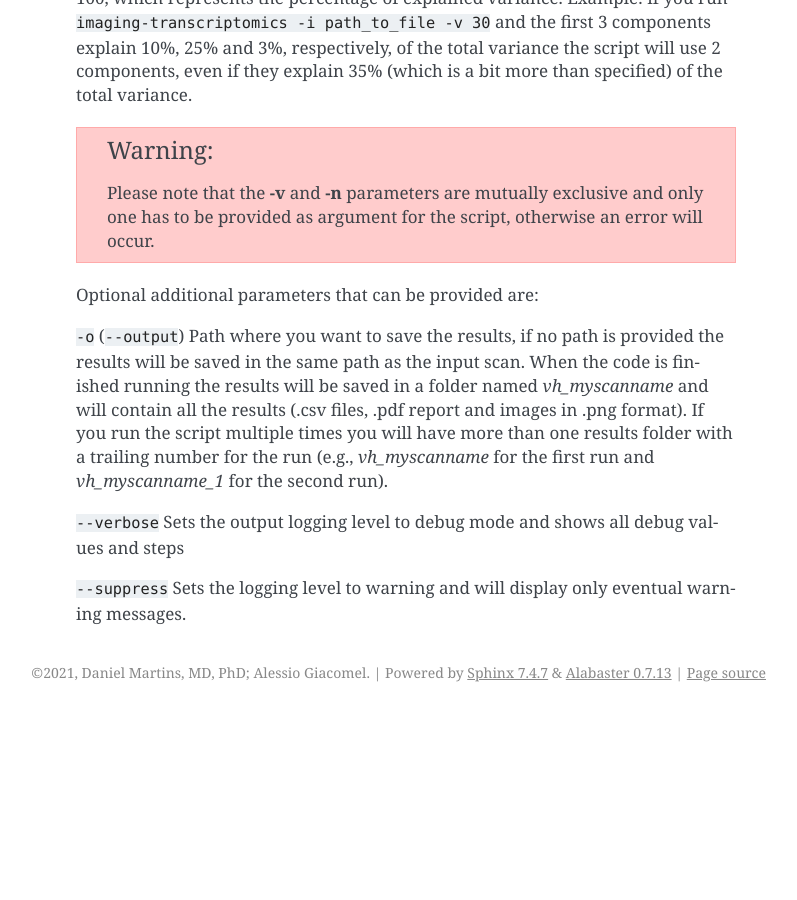
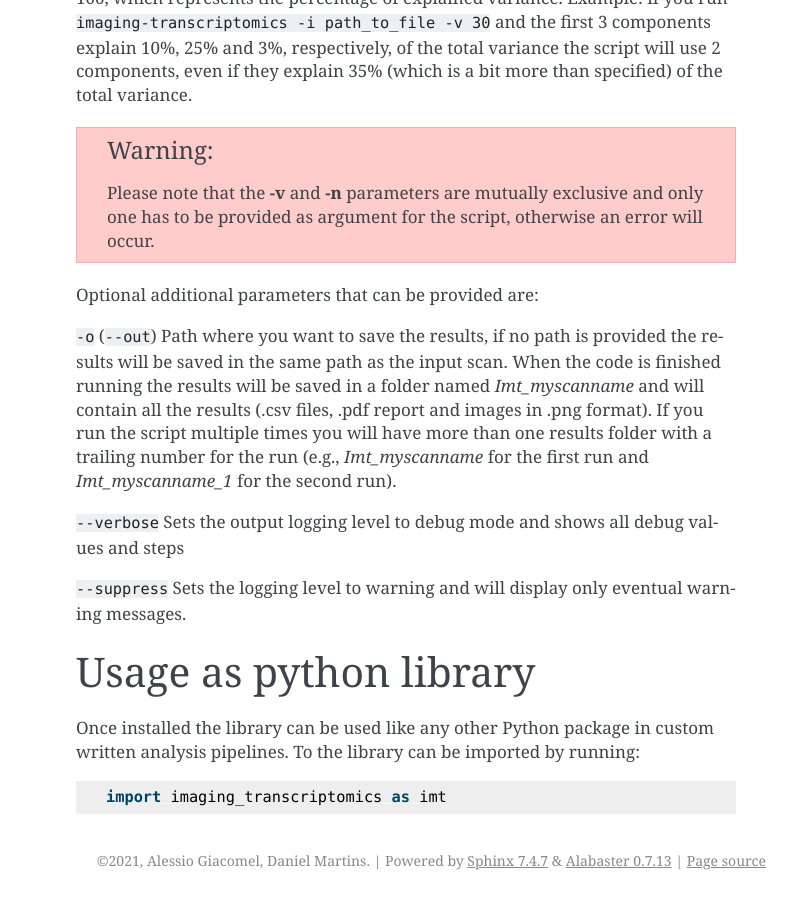
Before and after one commit to alegiac95/Imaging-transcriptomics, a Sphinx documentation site: the page built from docs/chapters/usage.rst, in a window 1280 px wide and 900 px high, scrolled down 1047 px. Shown: the whole window, without its empty margins (344-1141 px from the left). Built offline with Sphinx 7.4.7, drawn with Linux system fonts in a browser that asks for light colours; before the commit the page ends 1759 px from its top, so only the background shows below that; some of the changed text lies outside the part shown.

Commit message:
changes to documnetation

```diff
--- a/docs/chapters/usage.rst
+++ b/docs/chapters/usage.rst
@@ -32,8 +32,21 @@ The parameters of the script are:
 
 Optional additional parameters that can be provided are:
 
-``-o`` (``--output``)   Path where you want to save the results, if no path is provided the results will be saved in the same path as the input scan. When the code is finished running the results will be saved in a folder named *vh_myscanname* and will contain all the results (.csv files, .pdf report and images in .png format). If you run the script multiple times you will have more than one results folder with a trailing number for the run (e.g., *vh_myscanname* for the first run and *vh_myscanname_1* for the second run).
+``-o`` (``--out``)   Path where you want to save the results, if no path is provided the results will be saved in the same path as the input scan. When the code is finished running the results will be saved in a folder named *Imt_myscanname* and will contain all the results (.csv files, .pdf report and images in .png format). If you run the script multiple times you will have more than one results folder with a trailing number for the run (e.g., *Imt_myscanname* for the first run and *Imt_myscanname_1* for the second run).
 
 ``--verbose`` Sets the output logging level to debug mode and shows all debug values and steps
 
 ``--suppress`` Sets the logging level to warning and will display only eventual warning messages.
+
+
+
+=======================
+Usage as python library
+=======================
+
+Once installed the library can be used like any other Python package in custom written analysis pipelines.
+To the library can be imported by running:
+
+.. code:: python
+
+    import imaging_transcriptomics as imt
--- a/docs/conf.py
+++ b/docs/conf.py
@@ -18,8 +18,8 @@
 # -- Project information -----------------------------------------------------
 
 project = 'imaging-transcriptomics'
-copyright = '2021, Daniel Martins, MD, PhD; Alessio Giacomel'
-author = 'Daniel Martins, MD, PhD; Alessio Giacomel'
+copyright = '2021, Alessio Giacomel, Daniel Martins'
+author = 'Alessio Giacomel, Daniel Martins'
 
 # The full version, including alpha/beta/rc tags
 release = '0.1.0'
```
